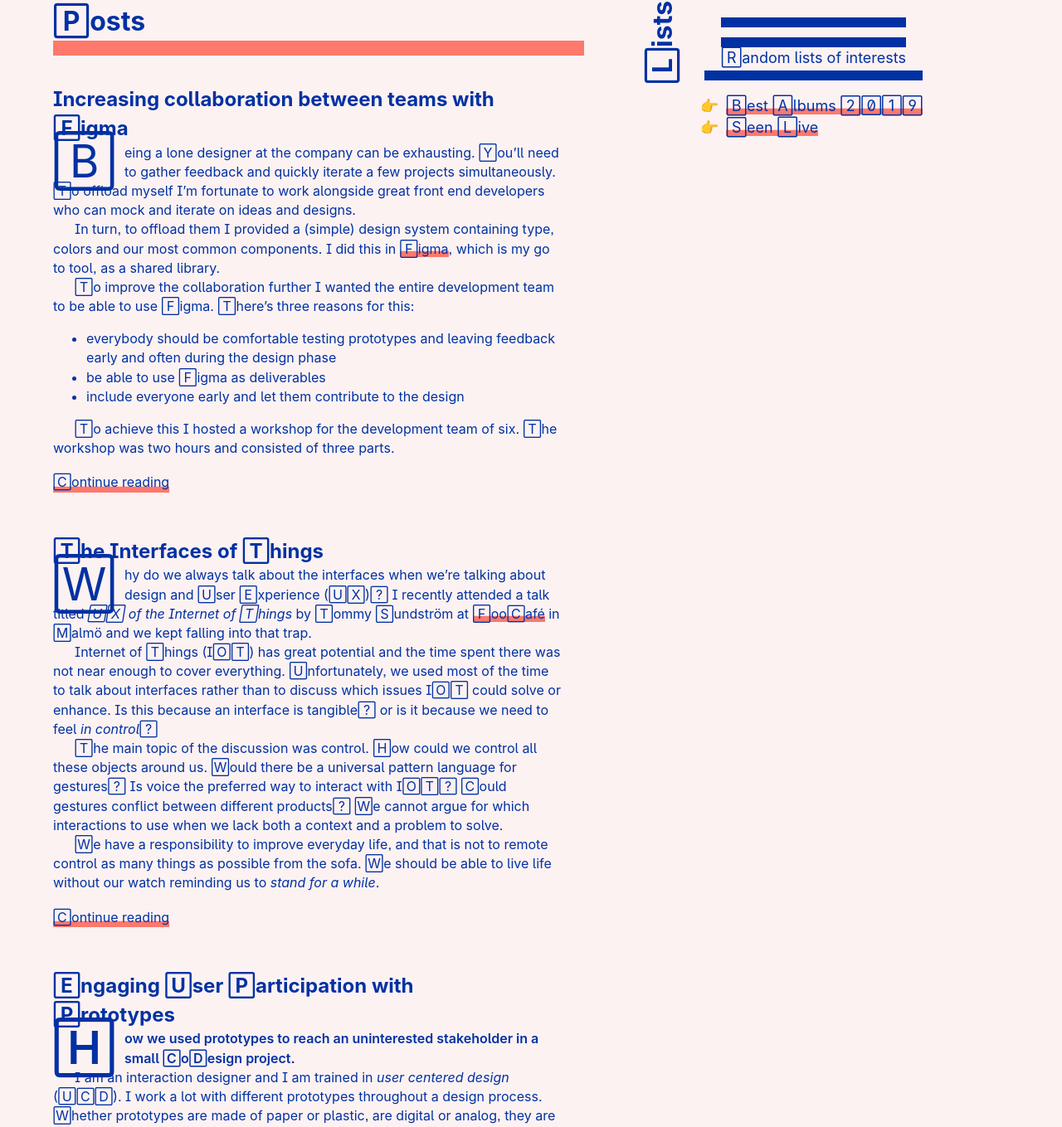
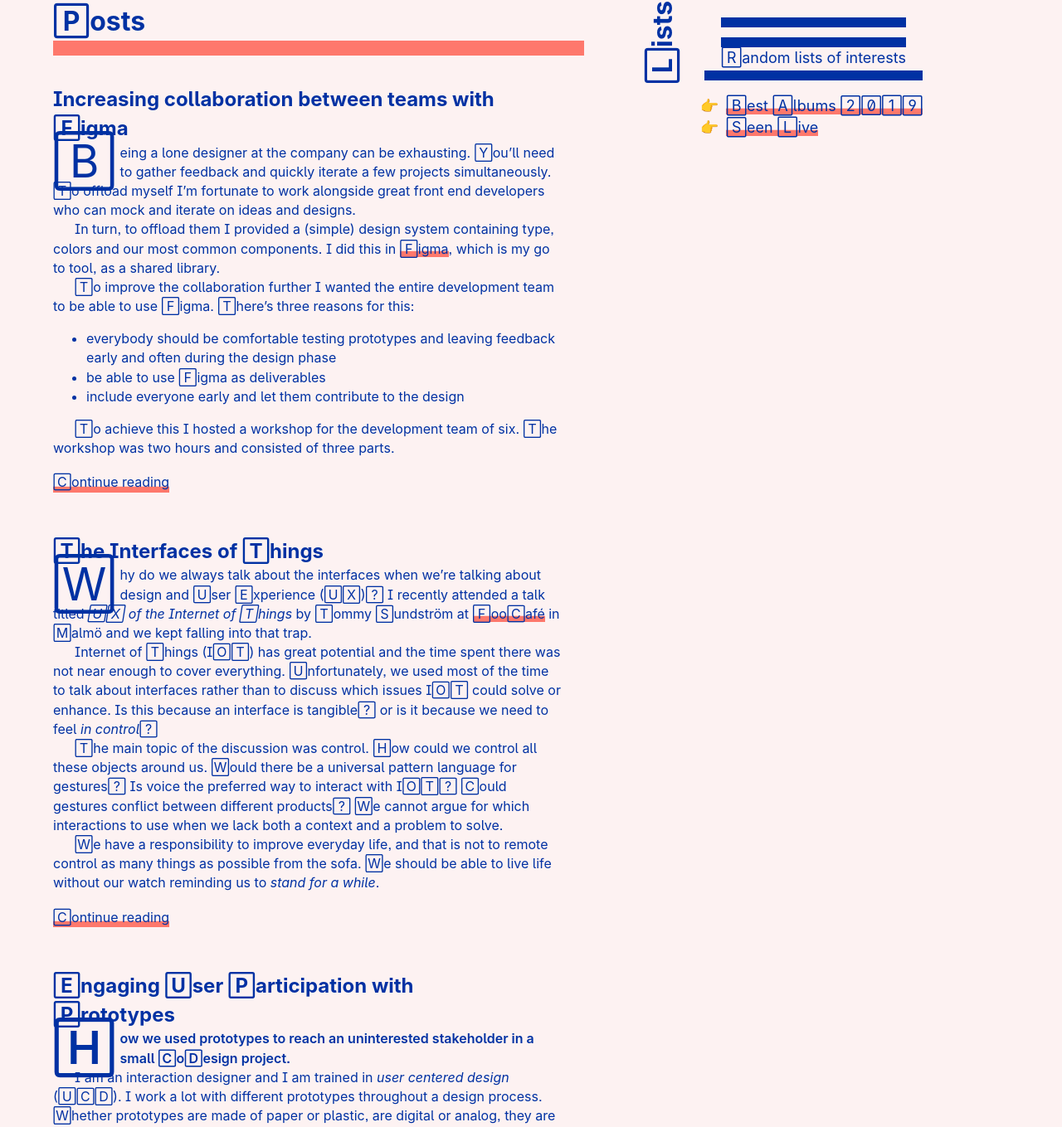
Before and after one commit to jacoblindstrm/jacoblindstrm.github.io, a Jekyll site: the page built from blog.html, in a window 1280 px wide. Shown: the part 393-1752 px from the top of the page at 83% size. Built offline with Jekyll 4.4.1, drawn with Linux system fonts in a browser that asks for light colours.

Commit message:
Update blog.scss

```diff
--- a/_sass/blog.scss
+++ b/_sass/blog.scss
@@ -67,7 +67,7 @@
         h1 {
             font-size: var(--scale1);
             text-align: left;
-            margin-bottom: 1rem;
+            margin-bottom: 2rem;
             margin: 0;
         }
 
@@ -99,7 +99,7 @@
                 float: left;
                 margin-top: 0.1em;
                 line-height: 0.6; // for Safari
-                padding-right: 0.2em;
+                padding-right: 0.1em;
             }
         }
 
```
